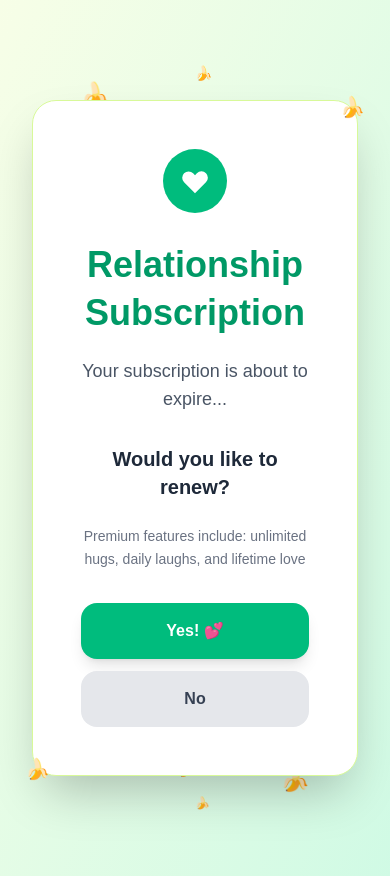
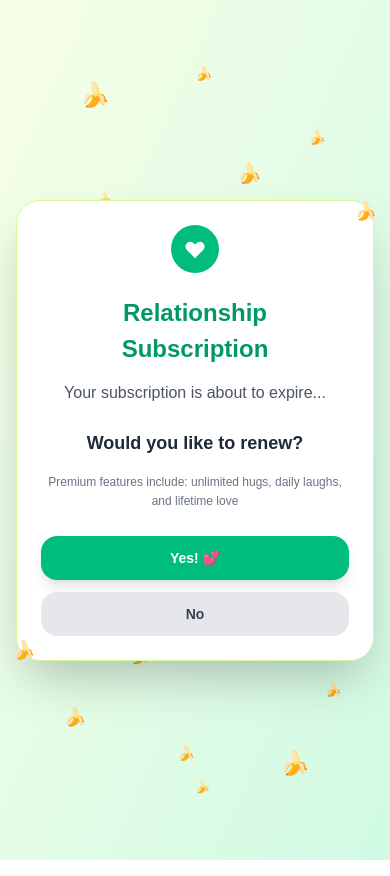
Before and after one commit to JohnL0919/ForJonana, a Next.js app: page / in a window 390 px wide. Built offline with nearby package versions, Linux system fonts and the light colour scheme.

Commit message:
mobile friendliness

```diff
--- a/src/app/page.tsx
+++ b/src/app/page.tsx
@@ -18,11 +18,16 @@ export default function Home() {
   ];
 
   const moveNoButton = () => {
-    // Generate random position within viewport (leaving margins for button size)
-    const maxX = window.innerWidth - 200; // Account for button width
-    const maxY = window.innerHeight - 80; // Account for button height
-    const minX = 20;
-    const minY = 20;
+    // Generate random position within viewport (responsive for mobile)
+    const isMobile = window.innerWidth < 768;
+    const buttonWidth = isMobile ? 160 : 200;
+    const buttonHeight = isMobile ? 60 : 80;
+    const margin = isMobile ? 10 : 20;
+
+    const maxX = window.innerWidth - buttonWidth;
+    const maxY = window.innerHeight - buttonHeight;
+    const minX = margin;
+    const minY = margin;
 
     const newX = Math.random() * (maxX - minX) + minX;
     const newY = Math.random() * (maxY - minY) + minY;
@@ -42,7 +47,7 @@ export default function Home() {
   };
 
   return (
-    <div className="min-h-screen bg-linear-to-br from-lime-50 to-emerald-100 p-4 relative overflow-hidden">
+    <div className="min-h-screen bg-linear-to-br from-lime-50 to-emerald-100 p-2 sm:p-4 relative overflow-hidden">
       {/* Decorative Hearts Background */}
       <div className="absolute inset-0 pointer-events-none">
         {[
@@ -185,12 +190,12 @@ export default function Home() {
       </div>
 
       <div className="flex min-h-screen items-center justify-center">
-        <div className="relative bg-white rounded-3xl shadow-2xl p-12 max-w-md w-full mx-4 border border-lime-200 transition-all duration-300 ease-in-out">
+        <div className="relative bg-white rounded-3xl shadow-2xl p-6 sm:p-8 md:p-12 max-w-md w-full mx-2 sm:mx-4 border border-lime-200 transition-all duration-300 ease-in-out">
           {/* Top Heart Icon */}
-          <div className="flex justify-center mb-8">
-            <div className="w-16 h-16 bg-emerald-500 rounded-full flex items-center justify-center">
+          <div className="flex justify-center mb-6 sm:mb-8">
+            <div className="w-12 h-12 sm:w-16 sm:h-16 bg-emerald-500 rounded-full flex items-center justify-center">
               <svg
-                className="w-8 h-8 text-white"
+                className="w-6 h-6 sm:w-8 sm:h-8 text-white"
                 fill="currentColor"
                 viewBox="0 0 20 20"
               >
@@ -204,44 +209,46 @@ export default function Home() {
           </div>
 
           {/* Title */}
-          <div className="text-center mb-6">
-            <h1 className="text-4xl font-bold text-emerald-600 mb-2">
+          <div className="text-center mb-4 sm:mb-6">
+            <h1 className="text-2xl sm:text-3xl md:text-4xl font-bold text-emerald-600 mb-1 sm:mb-2">
               Relationship
             </h1>
-            <h2 className="text-4xl font-bold text-emerald-600">
+            <h2 className="text-2xl sm:text-3xl md:text-4xl font-bold text-emerald-600">
               Subscription
             </h2>
           </div>
 
           {/* Subtitle */}
-          <p className="text-center text-gray-600 text-lg mb-8">
+          <p className="text-center text-gray-600 text-base sm:text-lg mb-6 sm:mb-8">
             Your subscription is about to expire...
           </p>
 
           {/* Question */}
-          <h3 className="text-center text-xl font-semibold text-gray-800 mb-6">
+          <h3 className="text-center text-lg sm:text-xl font-semibold text-gray-800 mb-4 sm:mb-6">
             Would you like to renew?
           </h3>
 
           {/* Features */}
-          <p className="text-center text-gray-500 text-sm mb-8 leading-relaxed">
+          <p className="text-center text-gray-500 text-xs sm:text-sm mb-6 sm:mb-8 leading-relaxed">
             Premium features include: unlimited hugs, daily laughs, and lifetime
             love
           </p>
 
           {/* Buttons */}
           <div className="flex flex-col gap-3">
-            <button className="w-full bg-emerald-500 hover:bg-emerald-600 text-white font-semibold py-4 px-6 rounded-2xl transition-all duration-200 transform hover:scale-105 shadow-lg">
+            <button className="w-full bg-emerald-500 hover:bg-emerald-600 text-white font-semibold py-3 sm:py-4 px-4 sm:px-6 rounded-2xl transition-all duration-200 transform hover:scale-105 active:scale-95 shadow-lg text-sm sm:text-base">
               Yes! 💕
             </button>
             {!noButtonEscaped && (
               <button
-                className={`w-full bg-gray-200 hover:bg-gray-300 text-gray-700 font-semibold py-4 px-6 rounded-2xl transition-all duration-300 ${
+                className={`w-full bg-gray-200 hover:bg-gray-300 active:bg-gray-300 text-gray-700 font-semibold py-3 sm:py-4 px-4 sm:px-6 rounded-2xl transition-all duration-300 text-sm sm:text-base ${
                   isButtonEscaping
                     ? "opacity-0 scale-95 pointer-events-none"
                     : "opacity-100 scale-100"
                 }`}
                 onMouseEnter={moveNoButton}
+                onTouchStart={moveNoButton}
+                onClick={moveNoButton}
               >
                 {currentNoText}
               </button>
@@ -251,7 +258,7 @@ export default function Home() {
           {/* Escaped No Button */}
           {isButtonEscaping && (
             <button
-              className={`fixed bg-gray-200 hover:bg-gray-300 text-gray-700 font-semibold py-4 px-6 rounded-2xl transition-all duration-300 ease-out z-50 whitespace-nowrap ${
+              className={`fixed bg-gray-200 hover:bg-gray-300 active:bg-gray-300 text-gray-700 font-semibold py-3 sm:py-4 px-4 sm:px-6 rounded-2xl transition-all duration-300 ease-out z-50 whitespace-nowrap text-sm sm:text-base ${
                 noButtonEscaped ? "opacity-100 scale-100" : "opacity-0 scale-75"
               }`}
               style={{
@@ -260,16 +267,18 @@ export default function Home() {
                 transform: "translate(-50%, -50%)",
               }}
               onMouseEnter={moveNoButton}
+              onTouchStart={moveNoButton}
+              onClick={moveNoButton}
             >
               {currentNoText}
             </button>
           )}
 
           {/* Decorative corner hearts */}
-          <div className="absolute -top-2 -right-2 text-emerald-400 text-xl">
+          <div className="absolute -top-1 -right-1 sm:-top-2 sm:-right-2 text-emerald-400 text-lg sm:text-xl">
             🍌
           </div>
-          <div className="absolute -bottom-2 -left-2 text-emerald-400 text-xl">
+          <div className="absolute -bottom-1 -left-1 sm:-bottom-2 sm:-left-2 text-emerald-400 text-lg sm:text-xl">
             🍌
           </div>
         </div>
```
